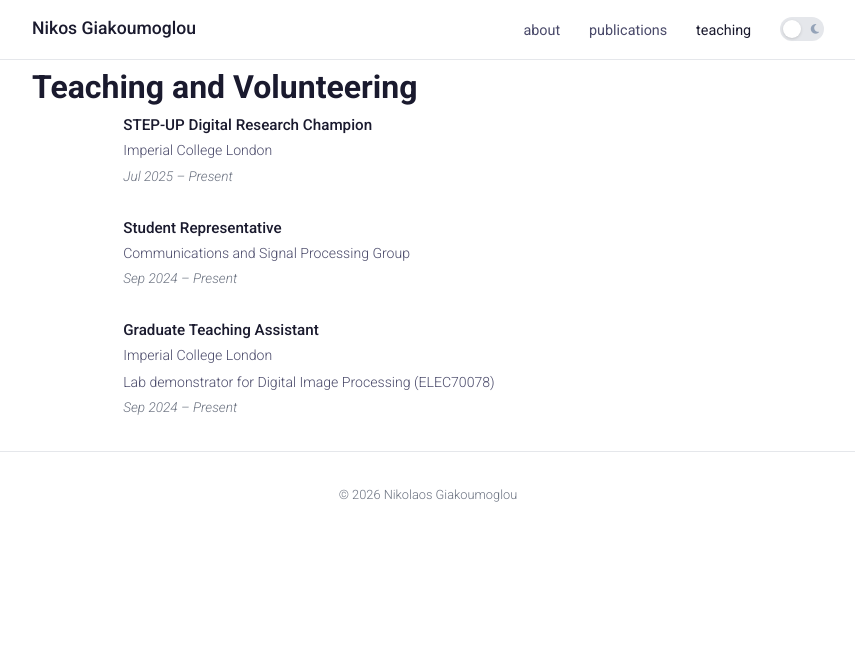
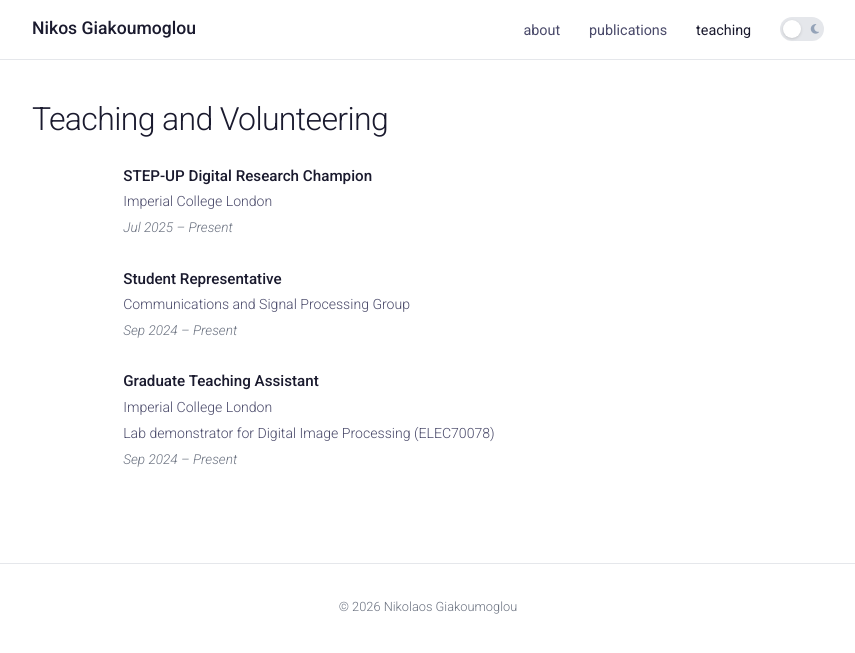
Before and after one commit to giakoumoglou/giakoumoglou.github.io, a Jekyll site: the page built from teaching.html, in a window 1280 px wide. Shown: the top 653 px of the page, without its empty margins (212-1067 px from the left). Built offline with Jekyll 4.4.1, drawn with Linux system fonts in a browser that asks for light colours; a style sheet for code colours, icons or effects is not loaded.

Commit message:
Update teaching.html

```diff
--- a/teaching.html
+++ b/teaching.html
@@ -4,14 +4,18 @@
 permalink: /teaching/
 ---
 
-<h1>Teaching and Volunteering</h1>
+<section id="accepted-papers">
 
-<ul class="pub-list">
+    <h2>Teaching and Volunteering</h2>
 
-    {% for item in site.data.teaching %}
+    <ol class="pub-list">
+
+        {%- for item in site.data.teaching %}
 
         {% include teaching.html item=item %}
 
-    {% endfor %}
+        {%- endfor %}
 
-</ul>
+    </ol>
+
+</section>
```
